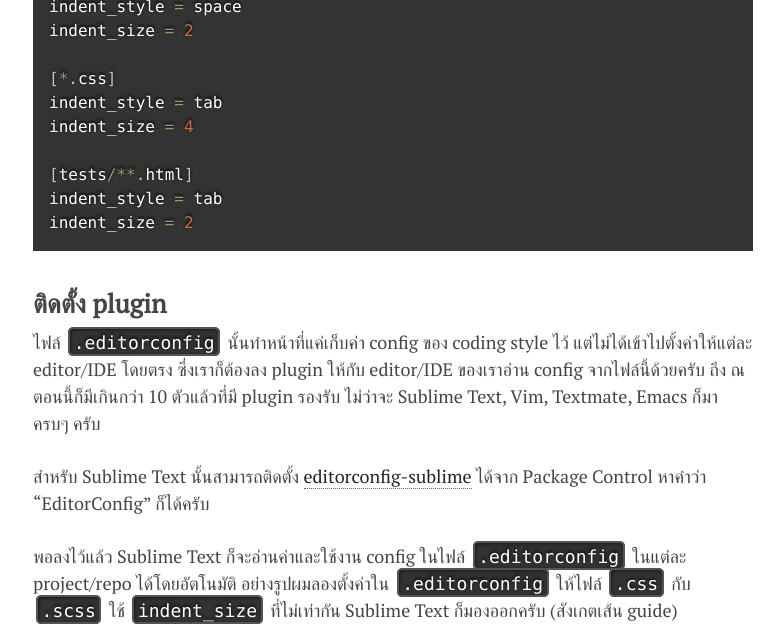
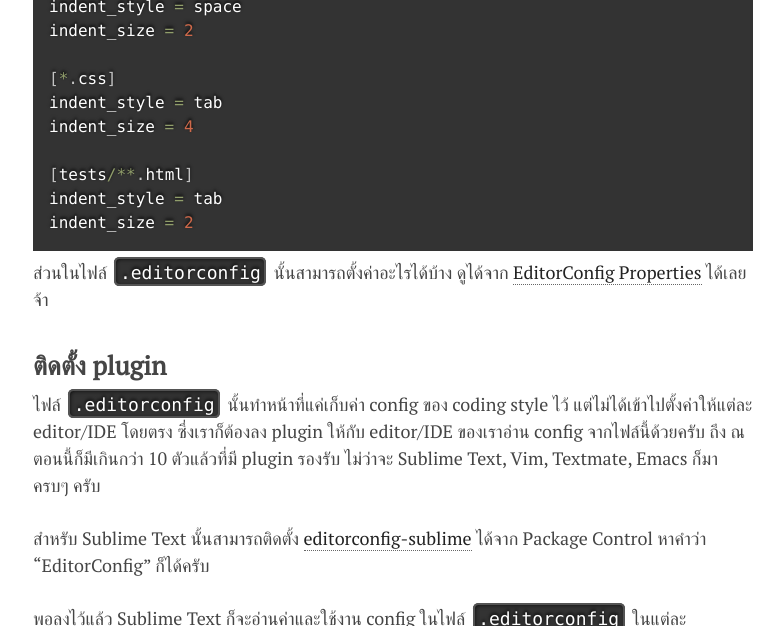
Before and after one commit to armno/armno.github.io, a Jekyll site: the page built from _posts/2013-09-18-editorconfig-with-sublime-text.md, in a window 1280 px wide and 900 px high, scrolled down 1071 px, cut to the strip 0-626 px from the top of the window. Shown: the whole strip, without its empty margins (247-1031 px from the left). Built offline with Jekyll 4.4.1, drawn with Linux system fonts in a browser that asks for light colours; Markdown is read by kramdown in place of the engine named in the settings; comment, search, counter and statistics services are not loaded.

Commit message:
added a link to full list of editorconfig

```diff
--- a/_posts/2013-09-18-editorconfig-with-sublime-text.md
+++ b/_posts/2013-09-18-editorconfig-with-sublime-text.md
@@ -40,6 +40,8 @@ indent_size = 4
 indent_style = tab
 indent_size = 2</code></pre>
 
+ส่วนในไฟล์ `.editorconfig` นั้นสามารถตั้งค่าอะไรได้บ้าง ดูได้จาก [EditorConfig Properties](https://github.com/editorconfig/editorconfig/wiki/EditorConfig-Properties) ได้เลยจ้า
+
 ### ติดตั้ง plugin
 
 ไฟล์ `.editorconfig` นั้นทำหน้าที่แค่เก็บค่า config ของ coding style ไว้ แต่ไม่ได้เข้าไปตั้งค่าให้แต่ละ editor/IDE โดยตรง ซึ่งเราก็ต้องลง plugin ให้กับ editor/IDE ของเราอ่าน config จากไฟล์นี้ด้วยครับ ถึง ณ ตอนนี้ก็มีเกินกว่า 10 ตัวแล้วที่มี plugin รองรับ ไม่ว่าจะ Sublime Text, Vim, Textmate, Emacs ก็มาครบๆ ครับ
```
